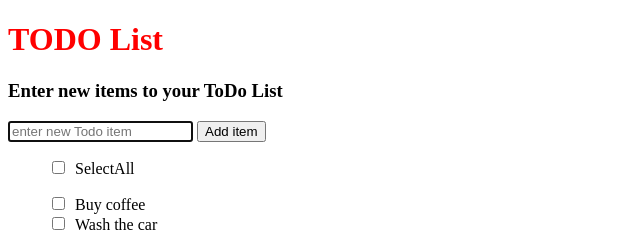
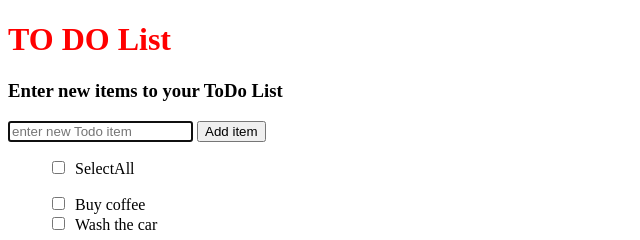
Before and after one commit to krispea3/webdev2018, a plain HTML site: page index.html in a window 1280 px wide. Shown: the top 240 px of the page, 0-640 px from the left. Drawn offline with nearby package versions, Linux system fonts and the light colour scheme.

Commit message:
added a space in title

```diff
--- a/index.html
+++ b/index.html
@@ -11,7 +11,7 @@
 
   <body>
 
-    <h1>TODO List</h1>
+    <h1>TO DO List</h1>
     <h3>Enter new items to your ToDo List</h3>
     <p id="error"></p>
     <input type="text" id="todoItem" name="todoItem" placeholder="enter new Todo item" autofocus="autofocus" />
```
